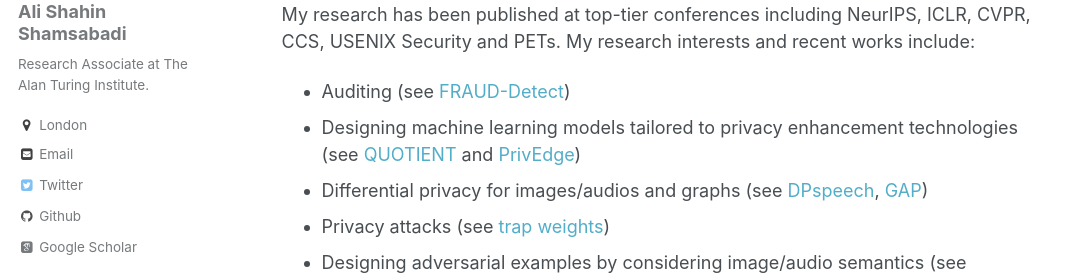
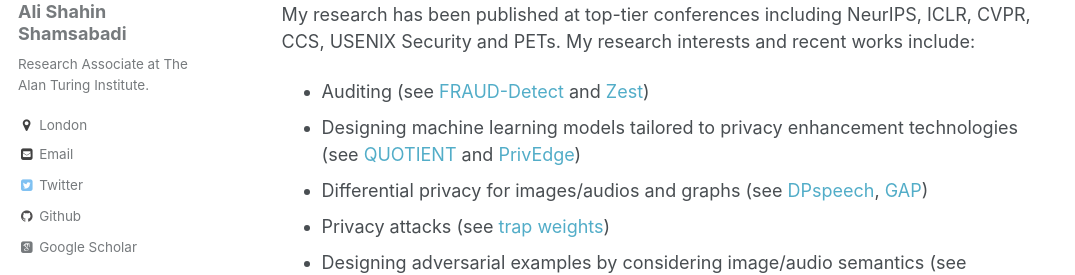
Before and after one commit to AliShahin/AliShahin.github.io, a Jekyll site: the page built from _pages/about.md, in a window 1280 px wide and 900 px high, scrolled down 400 px. Shown: the part 179-454 px from the top of the window, without its empty margins (0-1075 px from the left). Built offline with Jekyll 4.4.1, drawn with Linux system fonts in a browser that asks for light colours; some web fonts are replaced.

Commit message:
Update about.md

```diff
--- a/_pages/about.md
+++ b/_pages/about.md
@@ -15,7 +15,7 @@ I have received a PhD in Computer Science from the Queen Mary University of Lond
 ## Research
 I love to explore the intersection of Machine Learning, Privacy, Fairness, Security, Explanation and and Image/Audio Processing!<br />
 My research has been published at top-tier conferences including NeurIPS, ICLR, CVPR, CCS, USENIX Security and PETs. My research interests and recent works include:
-- Auditing (see [FRAUD-Detect](https://openreview.net/pdf?id=3vmKQUctNy))
+- Auditing (see [FRAUD-Detect](https://openreview.net/pdf?id=3vmKQUctNy) and [Zest](https://openreview.net/forum?id=OUz_9TiTv9j))
 - Designing machine learning models tailored to privacy enhancement technologies (see [QUOTIENT](https://arxiv.org/pdf/1907.03372) and [PrivEdge](https://arxiv.org/pdf/2004.05574))
 - Differential privacy for images/audios and graphs (see [DPspeech](https://arxiv.org/pdf/2202.11823.pdf), [GAP](https://arxiv.org/pdf/2203.00949.pdf))
 - Privacy attacks (see [trap weights](https://arxiv.org/pdf/2112.02918.pdf))
```
